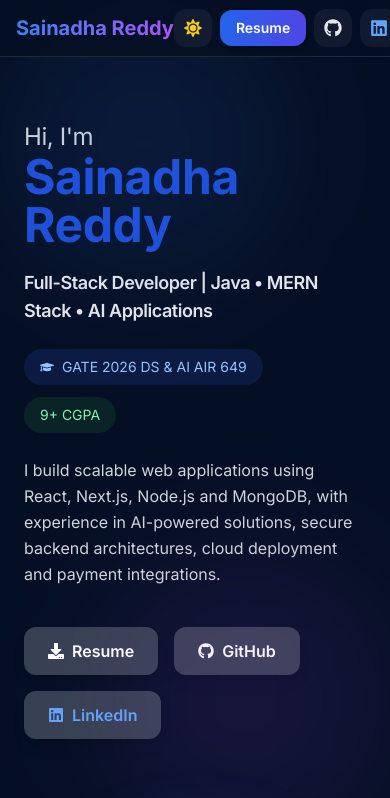
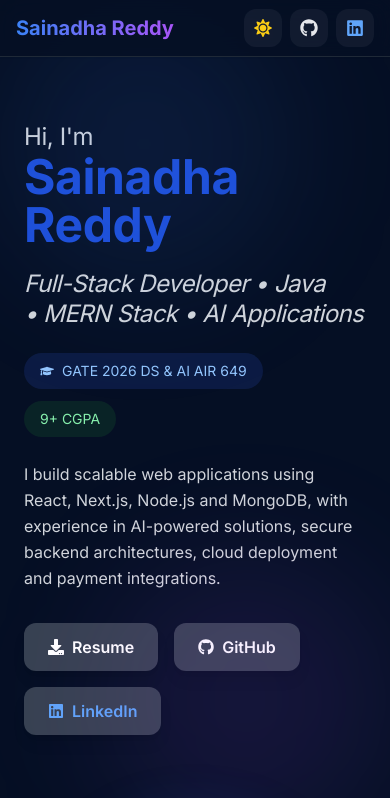
Before and after one commit to sainadhareddy2636/portfolio-website, a React (Create React App) app: page / in a window 390 px wide. Shown: the top 798 px of the page. Built offline with nearby package versions, Linux system fonts and the light colour scheme; the HTML template or start-up script is replaced by a standard one.

Commit message:
enhance Header and Nav components with improved layout, styling, and responsiveness

```diff
--- a/src/components/Header.jsx
+++ b/src/components/Header.jsx
@@ -10,13 +10,13 @@
 
 export default function Header() {
   return (
-    <header className="relative overflow-hidden bg-gray-50 dark:bg-[#050F24] text-gray-900 dark:text-gray-100">
+    <header id="home" className="relative overflow-hidden bg-gray-50 dark:bg-[#050F24] text-gray-900 dark:text-gray-100">
 
       {/* Background Blobs */}
       {/* <div className="absolute top-10 left-10 w-72 h-72 bg-blue-500/10 blur-3xl rounded-full" /> */}
       {/* <div className="absolute bottom-10 right-20 w-96 h-96 bg-purple-500/10 blur-3xl rounded-full" /> */}
 
-      <div className="container relative mx-auto py-16 px-6 md:px-16 grid md:grid-cols-2 items-center gap-16">
+      <div className="max-w-7xl mx-auto py-16 px-6 lg:px-8 grid md:grid-cols-2 items-center gap-16">
 
         {/* LEFT CONTENT */}
         <motion.div
@@ -38,9 +38,16 @@
           </h1>
 
           {/* Main Title */}
-          <h2 className="mt-5 text-lg md:text-2xl font-semibold text-gray-700 dark:text-gray-200">
-            Full-Stack Developer | Java • MERN Stack • AI Applications
-          </h2>
+          <h2 className="
+mt-5
+text-2xl md:text-3xl
+italic
+font-light
+text-gray-300
+leading-tight
+">
+  Full-Stack Developer • Java <br></br>• MERN Stack • AI Applications
+</h2>
 
           {/* Achievement Chips */}
           <div className="flex flex-wrap gap-3 mt-6">
@@ -73,7 +80,7 @@
 
 
           {/* Buttons */}
-          <div className="mt-10 flex flex-wrap gap-4">
+          <div className="mt-8 flex flex-wrap gap-4">
 
             <a
               href="/Sainadha_Reddy_Resume.pdf"
--- a/src/components/Nav.jsx
+++ b/src/components/Nav.jsx
@@ -11,12 +11,22 @@
     "skills",
     "projects",
     "achievements",
-    ,
     "contact",
   ];
 
   return (
-    <nav className="sticky top-0 z-50 backdrop-blur-md bg-white/80 dark:bg-[#050F24]/80 border-b border-gray-200 dark:border-gray-800 shadow-sm">
+    <nav
+      className="
+        sticky top-0 z-50
+        backdrop-blur-md
+        bg-white/80
+        dark:bg-[#050F24]/80
+        border-b
+        border-gray-200
+        dark:border-gray-800
+        shadow-sm
+      "
+    >
       <div className="max-w-7xl mx-auto h-14 px-4 sm:px-6 lg:px-8 flex items-center justify-between">
 
         {/* Logo */}
@@ -31,16 +41,17 @@
             bg-clip-text
             text-transparent
             hover:scale-105
-            transition-transform
+            transition-all
             duration-300
             whitespace-nowrap
+            cursor-pointer
           "
         >
           Sainadha Reddy
         </a>
 
         {/* Navigation Links */}
-        <div className="hidden md:flex items-center gap-5 font-semibold">
+        <div className="hidden md:flex items-center gap-6 font-semibold">
           {links.map((section) => (
             <a
               key={section}
@@ -130,11 +141,13 @@
             </span>
           </div>
 
-          {/* Resume */}
+          {/* Resume Button */}
           <a
             href="/Sainadha_Reddy_Resume.pdf"
             download
             className="
+              hidden sm:flex
+              items-center
               px-4
               py-2
               rounded-xl
```
